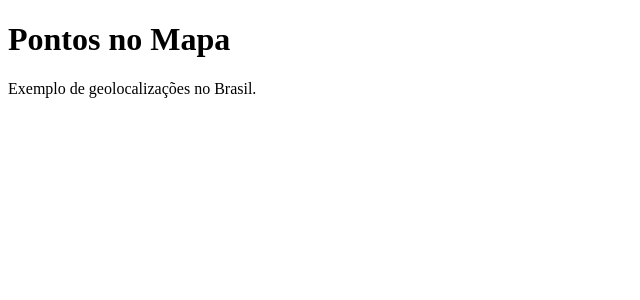
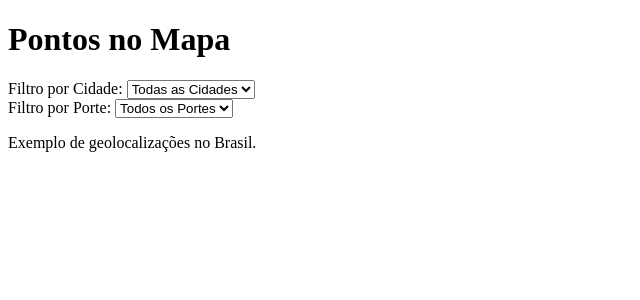
Before and after one commit to DanielDemico/PPMaps, a Flask app: template templates/mapa.html in a window 1280 px wide. Shown: the top 300 px of the page, without its empty margins (0-640 px from the left). Run offline with Flask 3, Linux system fonts and the light colour scheme; the template is opened without the code that fills it, so the values that code supplies are empty.

Commit message:
-feat: adiciona funcionalidades de filtro

```diff
--- a/app.py
+++ b/app.py
@@ -1,27 +1,71 @@
-from flask import Flask, render_template
+from flask import Flask, render_template, request
 import pandas as pd
 import folium
 
 app = Flask(__name__)
 
 dados = [
-    {"nome": "São Paulo", "lat": -23.5505, "lon": -46.6333},
-    {"nome": "Rio de Janeiro", "lat": -22.9068, "lon": -43.1729},
-    {"nome": "Brasília", "lat": -15.7797, "lon": -47.9297},
+    {"nome": "São Paulo", "lat": -23.5505, "lon": -46.6333, "porte": "Grande"},
+    {"nome": "Rio de Janeiro", "lat": -22.9068, "lon": -43.1729, "porte": "Médio"},
+    {"nome": "Brasília", "lat": -15.7797, "lon": -47.9297, "porte": "Médio"},
+    # Adicione mais cidades conforme necessário
 ]
+
+# Extrai valores únicos para os filtros
+cidades = sorted(list(set(dado["nome"] for dado in dados)))
+portes = sorted(list(set(dado["porte"] for dado in dados)))
 
 @app.route('/')
 def show_map():
-    mapa = folium.Map(location=[-15.77777, -47.7777], zoom_start=4)
+    # Lê os valores dos filtros da query string
+    cidade_selecionada = request.args.get('cidade')
+    porte_selecionado = request.args.get('porte')
 
-    for local in dados:
+    # Aplica os filtros sequencialmente
+    dados_filtrados = dados
+    if cidade_selecionada and cidade_selecionada != "Todas":
+        # Filtra pela cidade selecionada
+        dados_filtrados = [dado for dado in dados_filtrados if dado["nome"] == cidade_selecionada]
+
+    if porte_selecionado and porte_selecionado != "Todas":
+        # Filtra pelo porte selecionado (sobre os dados já filtrados por cidade, se aplicável)
+        dados_filtrados = [dado for dado in dados_filtrados if dado["porte"] == porte_selecionado]
+
+    # Define a localização inicial do mapa
+    # Centraliza se houver um filtro ativo e resultados, caso contrário mostra visão geral
+    if (cidade_selecionada and cidade_selecionada != "Todas") or \
+       (porte_selecionado and porte_selecionado != "Todas"):
+        if dados_filtrados:
+            # Centraliza no primeiro resultado do filtro
+            map_location = [dados_filtrados[0]["lat"], dados_filtrados[0]["lon"]]
+            # Ajusta o zoom se apenas uma cidade/localização for exibida
+            map_zoom = 10 if len(dados_filtrados) == 1 else 6
+        else:
+            # Se o filtro não retornar resultados, mostra visão geral
+            map_location = [-15.77777, -47.7777]
+            map_zoom = 4
+    else:
+        # Visão geral padrão se nenhum filtro estiver ativo
+        map_location = [-15.77777, -47.7777]
+        map_zoom = 4
+
+    mapa = folium.Map(location=map_location, zoom_start=map_zoom)
+
+    for local in dados_filtrados:
         folium.Marker(
             location=[local["lat"],local["lon"]],
-            popup=local["nome"],
+            popup=f"{local['nome']} ({local['porte']})", # Mostra nome e porte no popup
             tooltip=local["nome"]
         ).add_to(mapa)
 
-    return render_template('mapa.html', mapa=mapa._repr_html_())
+    return render_template(
+        'mapa.html',
+        mapa=mapa._repr_html_(),
+        cidades=cidades,
+        portes=portes,
+        cidade_selecionada=cidade_selecionada or "Todas",
+        porte_selecionado=porte_selecionado or "Todas"
+    )
 
 if __name__ == "__main__":
     app.run(debug=True)
--- a/templates/mapa.html
+++ b/templates/mapa.html
@@ -6,7 +6,34 @@
 </head>
 <body>
     <h1>Pontos no Mapa</h1>
-    <div id="mapa">{{ mapa|safe }}</div>
-    <p>Exemplo de geolocalizações no Brasil.</p>
+    <section>
+        <div class="filter-container">
+            <form action="/" method="get" id="filter-form">
+                <div>
+                    <label for="cidade-select">Filtro por Cidade:</label>
+                    <select name="cidade" id="cidade-select" onchange="document.getElementById('filter-form').submit()">
+                        <option value="Todas" {% if cidade_selecionada == 'Todas' %}selected{% endif %}>Todas as Cidades</option>
+                        {% for cidade in cidades %}
+                        <option value="{{ cidade }}" {% if cidade == cidade_selecionada %}selected{% endif %}>{{ cidade }}</option>
+                        {% endfor %}
+                    </select>
+                </div>
+
+                <div>
+                    <label for="porte-select">Filtro por Porte:</label>
+                    <select name="porte" id="porte-select" onchange="document.getElementById('filter-form').submit()">
+                        <option value="Todas" {% if porte_selecionado == 'Todas' %}selected{% endif %}>Todos os Portes</option>
+                        {% for porte in portes %}
+                        <option value="{{ porte }}" {% if porte == porte_selecionado %}selected{% endif %}>{{ porte }}</option>
+                        {% endfor %}
+                    </select>
+                </div>
+
+                <noscript><button type="submit">Aplicar Filtros</button></noscript>
+            </form>
+        </div>
+        <div id="mapa">{{ mapa|safe }}</div>
+        <p>Exemplo de geolocalizações no Brasil.</p>
+    </section>
 </body>
 </html>
```
